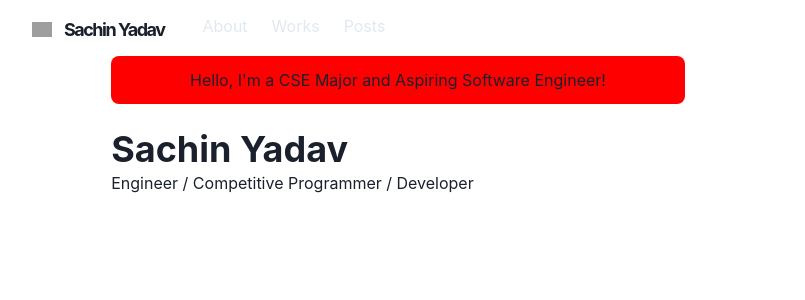
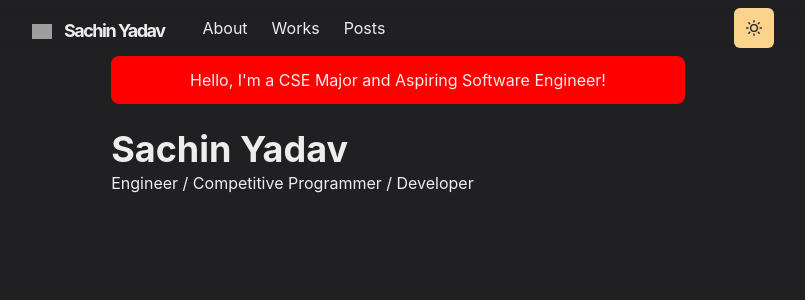
Before and after one commit to sachin3145/personal-website, a Next.js app: page / in a window 1280 px wide. Shown: the top 300 px of the page, without its empty margins (242-1047 px from the left). Built offline with nearby package versions, Linux system fonts and the light colour scheme; grey boxes are pictures that could not be loaded.

Commit message:
Added Dark Theme Support

```diff
--- a/components/navbar.js
+++ b/components/navbar.js
@@ -15,6 +15,7 @@ import {
   useColorModeValue
 } from '@chakra-ui/react'
 import { HamburgerIcon } from "@chakra-ui/icons";
+import ThemeToggleButton from "./theme-toggle-button";
 import dynamic from "next/dynamic";
 
 
@@ -80,6 +81,7 @@ const Navbar = props => {
         </Stack>
 
         <Box flex={1} align="right">
+          <ThemeToggleButton />
           <Box ml={2} display={{ base: 'inline', md: 'none' }}>
             <Menu>
               <MenuButton
--- /dev/null
+++ b/components/theme-toggle-button.js
@@ -0,0 +1,16 @@
+import { IconButton, useColorMode, useColorModeValue } from "@chakra-ui/react";
+import { SunIcon, MoonIcon } from "@chakra-ui/icons";
+
+const ThemeToggleButton = () => {
+  const { toggleColorMode } = useColorMode();
+  return (
+    <IconButton
+      aria-label="Toggle theme"
+      colorScheme={useColorModeValue('purple', 'orange')}
+      icon={useColorModeValue(<MoonIcon />, <SunIcon />)}
+      onClick={toggleColorMode}
+    ></IconButton>
+  )
+}
+
+export default ThemeToggleButton;
--- /dev/null
+++ b/libs/theme.js
@@ -0,0 +1,55 @@
+import { extendTheme } from "@chakra-ui/react";
+import { mode } from "@chakra-ui/theme-tools";
+
+const styles = {
+  global: props => ({
+    body: {
+      bg: mode("#f0e7db", "#202023")(props)
+    }
+  })
+}
+
+const components = {
+  Heading: {
+    variants: {
+      'section-title': {
+        textDecoration: 'underline',
+        fontSize: 20,
+        textUnderlineOffset: 6,
+        textDecorationColor: '#525252',
+        textDecorationThickness: 4,
+        matginTop: 3,
+        marginBottom: 4
+      }
+    }
+  },
+  Link: {
+    baseStyle: props => ({
+      color: mode('#3d7aed', '#ff63c3')(props),
+      textUnderlineOffset: 3
+    })
+  }
+}
+
+const fonts = {
+  heading: 'M PLUS Rounded 1c',
+}
+
+const colors = {
+  glassTeal: '#88ccca'
+}
+
+const config = {
+  initialColorMode: "dark",
+  useSystemColorMode: true
+}
+
+const theme = extendTheme({
+  config,
+  styles,
+  components,
+  colors,
+  fonts
+})
+
+export default theme;
--- a/pages/_app.js
+++ b/pages/_app.js
@@ -1,9 +1,10 @@
 import { ChakraProvider } from "@chakra-ui/react";
 import Layout from "../components/layouts/main"
+import theme from "../libs/theme";
 
 const Website = ({ Component, pageProps, router }) => {
   return (
-    <ChakraProvider>
+    <ChakraProvider theme={theme}>
       <Layout router={router}>
         <Component {...pageProps} key={router.route} />
       </Layout>
--- /dev/null
+++ b/pages/_document.js
@@ -0,0 +1,18 @@
+import { ColorModeScript } from "@chakra-ui/react";
+import NextDocument, { Html, Head, Main, NextScript } from "next/document"
+import theme from "../libs/theme";
+
+export default class Document extends NextDocument {
+  render() {
+    return (
+      <Html lang="en">
+        <Head />
+        <body>
+          <ColorModeScript initialColorMode={theme.config.initialColorMode} />
+          <Main />
+          <NextScript />
+        </body>
+      </Html>
+    )
+  }
+}
```
